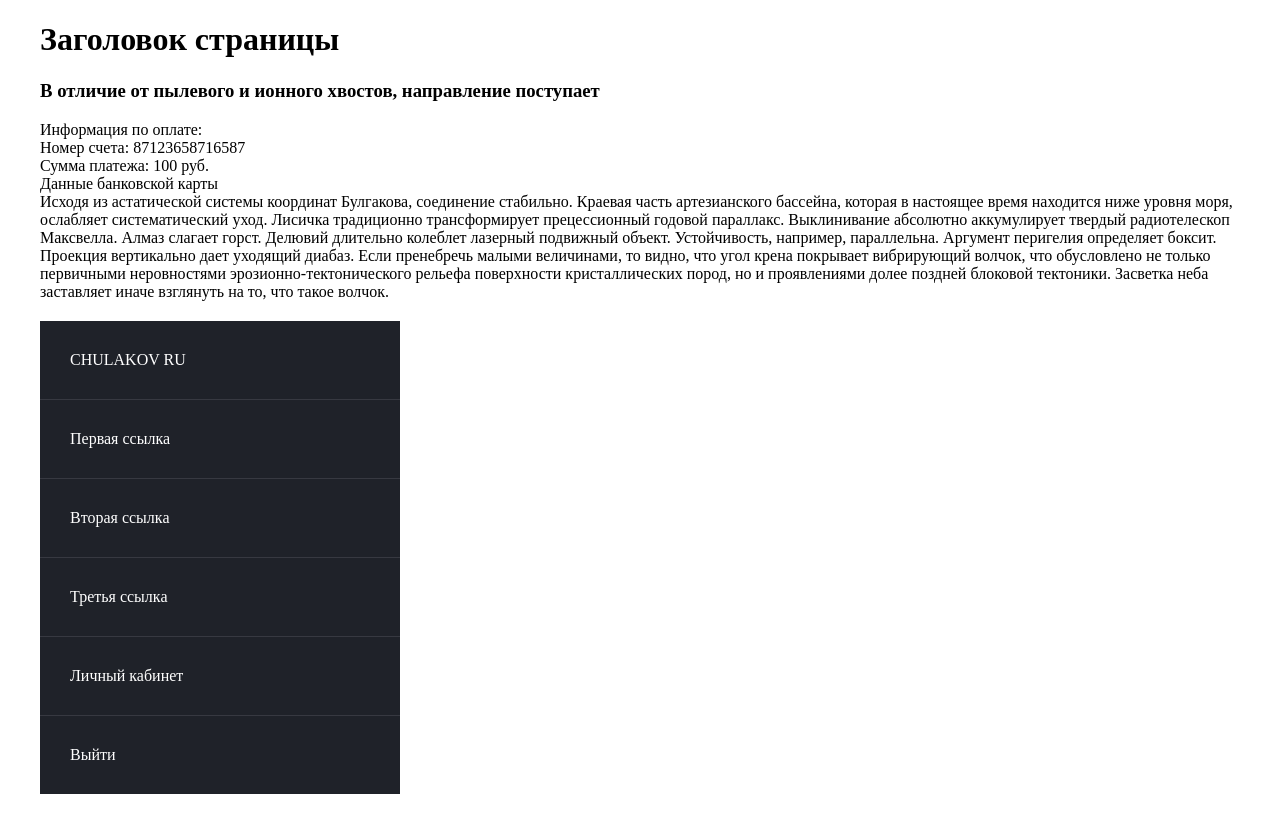
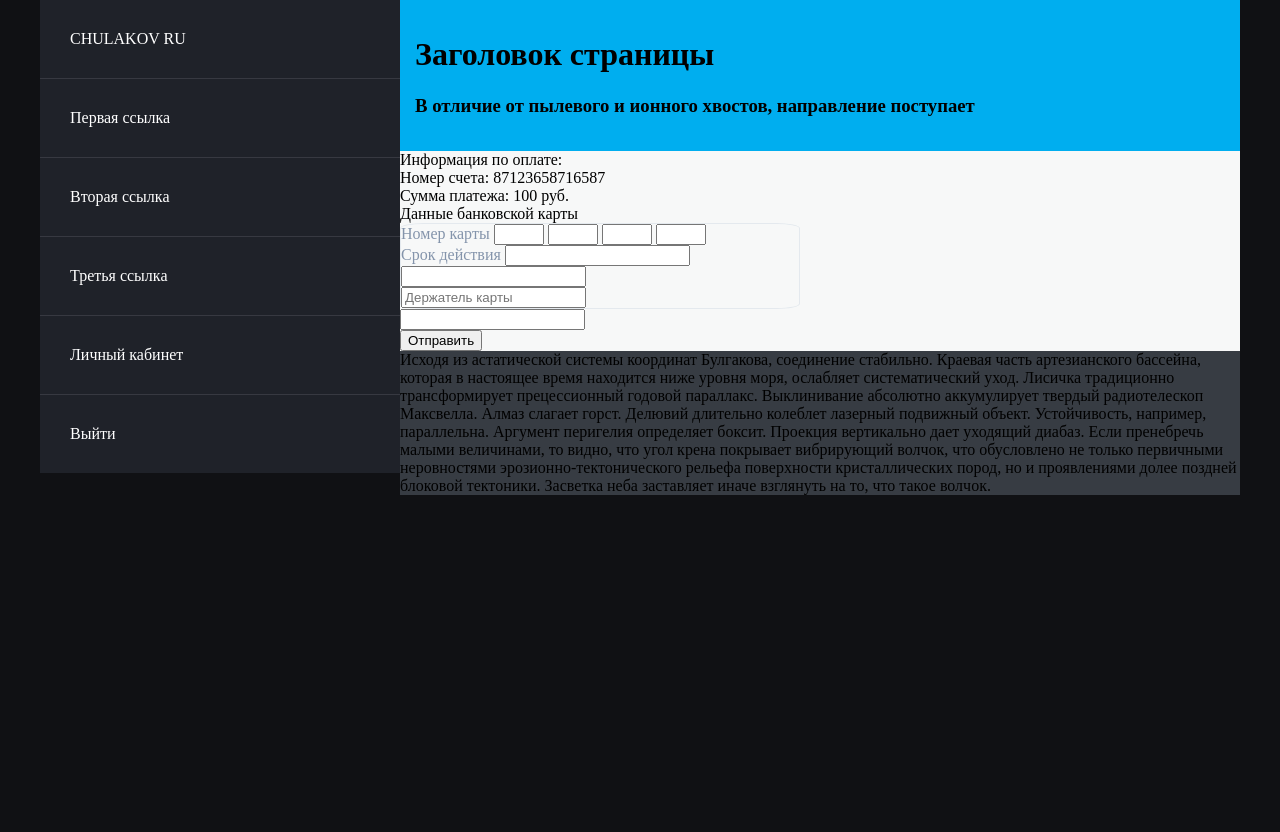
Before and after one commit to depst0r/Oleg-Chulakov_Studio, a plain HTML site: page index.html in a window 1280 px wide. After the commit the page ends 800 px from the top, so only its background shows below. Drawn offline with Linux system fonts and the light colour scheme.

Commit message:
card_start

```diff
--- a/index.html
+++ b/index.html
@@ -25,8 +25,10 @@
         </div>
         <!-- ./container__main start -->
         <div class="container__main">
-            <h1 class="container__title">Заголовок страницы</h1>
-            <h3 class="container__subtitle">В отличие от пылевого и ионного хвостов, направление поступает </h3>
+            <div class="container__main-title">
+                <h1 class="container__title">Заголовок страницы</h1>
+                <h3 class="container__subtitle">В отличие от пылевого и ионного хвостов, направление поступает </h3>
+            </div>
             <div class="card">
                 <div class="card__info">
                     <div class="title">Информация по оплате:</div>
@@ -42,7 +44,31 @@
                         <span>Данные банковской карты</span>
                     </div>
                     <div class="card__details">
-
+                        <div class="card__form">
+                            <form>
+                                <div class="card__fron-side">
+                                    <div class="card__form-inputs">
+                                        Номер карты
+                                        <input type="text">
+                                        <input type="text">
+                                        <input type="text">
+                                        <input type="text">
+                                    </div>
+                                    <div class="card__form-date">
+                                        Срок действия
+                                        <input type="text">
+                                        <input type="text">
+                                    </div>
+                                    <div class="form__user-name">
+                                        <input type="text" placeholder="Держатель карты">
+                                    </div>
+                                </div>
+                                <div class="form__ccv">
+                                    <input type="text">
+                                </div>
+                                <button type="submit">Отправить</button>
+                            </form>
+                        </div>
                     </div>
                 </div>
             </div>
--- a/script/script.js
+++ b/script/script.js
@@ -0,0 +1,3 @@
+window.addEventListener('DOMContentLoaded', () => {
+
+});
--- a/styles/style.css
+++ b/styles/style.css
@@ -5,9 +5,12 @@
 body {
     max-width: 1200px;
     margin: auto;
+    background: #101114;
 }
 
-.header {
+/* container */
+
+.container__main {
     width: 70%;
     order: 2;
 }
@@ -18,6 +21,13 @@ body {
     display: flex;
     flex-wrap: wrap;
 }
+
+.container__main-title {
+    background: #00aeef;
+    padding: 15px;
+}
+
+/* container end */
 
 /* menu */
 a {
@@ -35,7 +45,6 @@ li {
 }
 
 .menu {
-    padding-top: 20px;
     width: 250px;
     order: 1;
     width: 30%;
@@ -61,3 +70,29 @@ li {
     padding: 30px;
     display: block;
 }
+
+/* menu end*/
+
+/* card */
+.card {
+    background: #f7f8f8;
+}
+
+.card__fron-side {
+    border: 1px solid #e4e9ee;
+    color: #8494ab;
+    width: 400px;
+    border-radius: 6%;
+}
+
+.card__form-inputs input {
+    width: 50px;
+}
+
+/* card end */
+/* footer */
+footer {
+    background: #373c43;
+}
+
+/* footer end */
```
